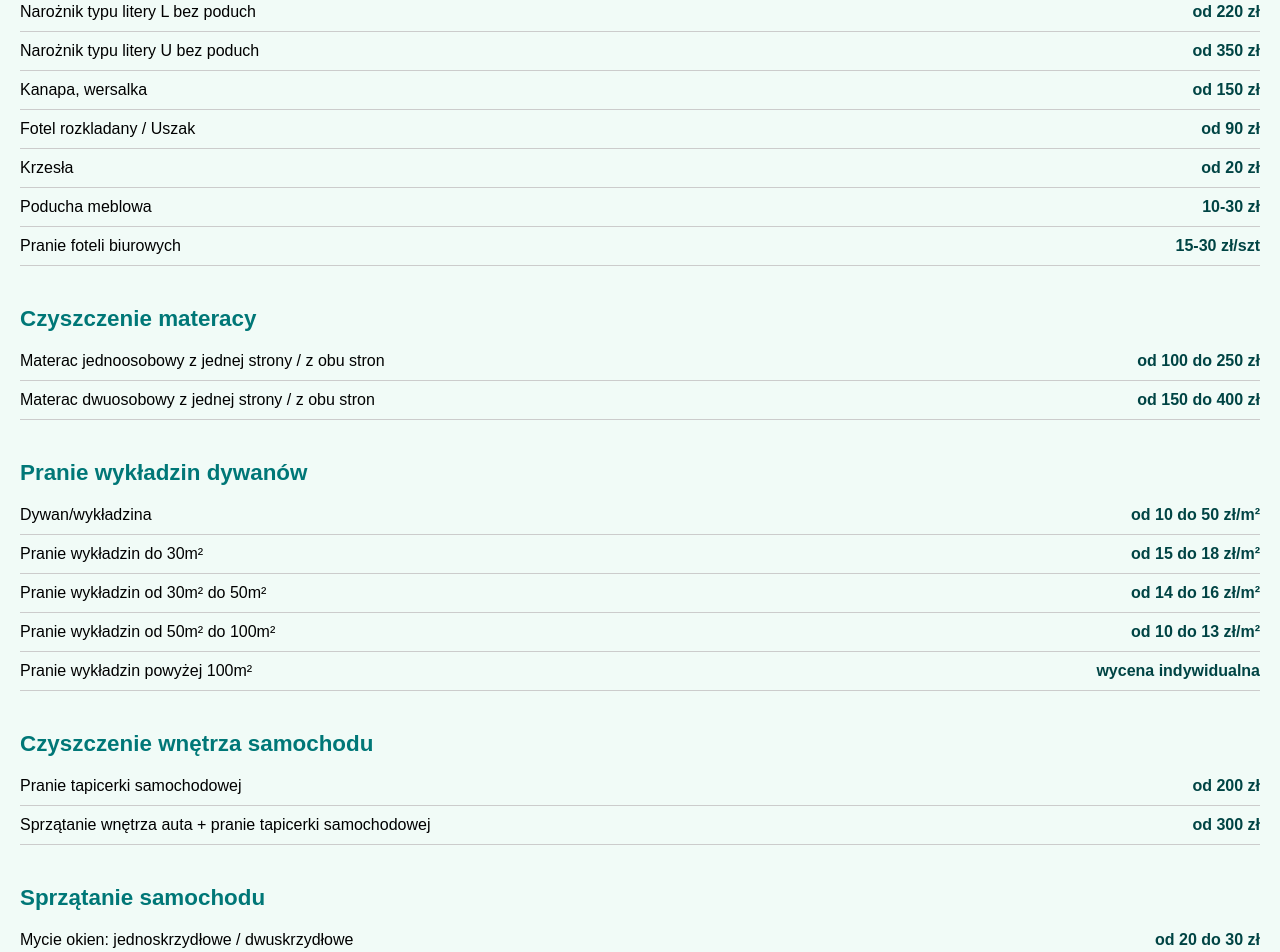
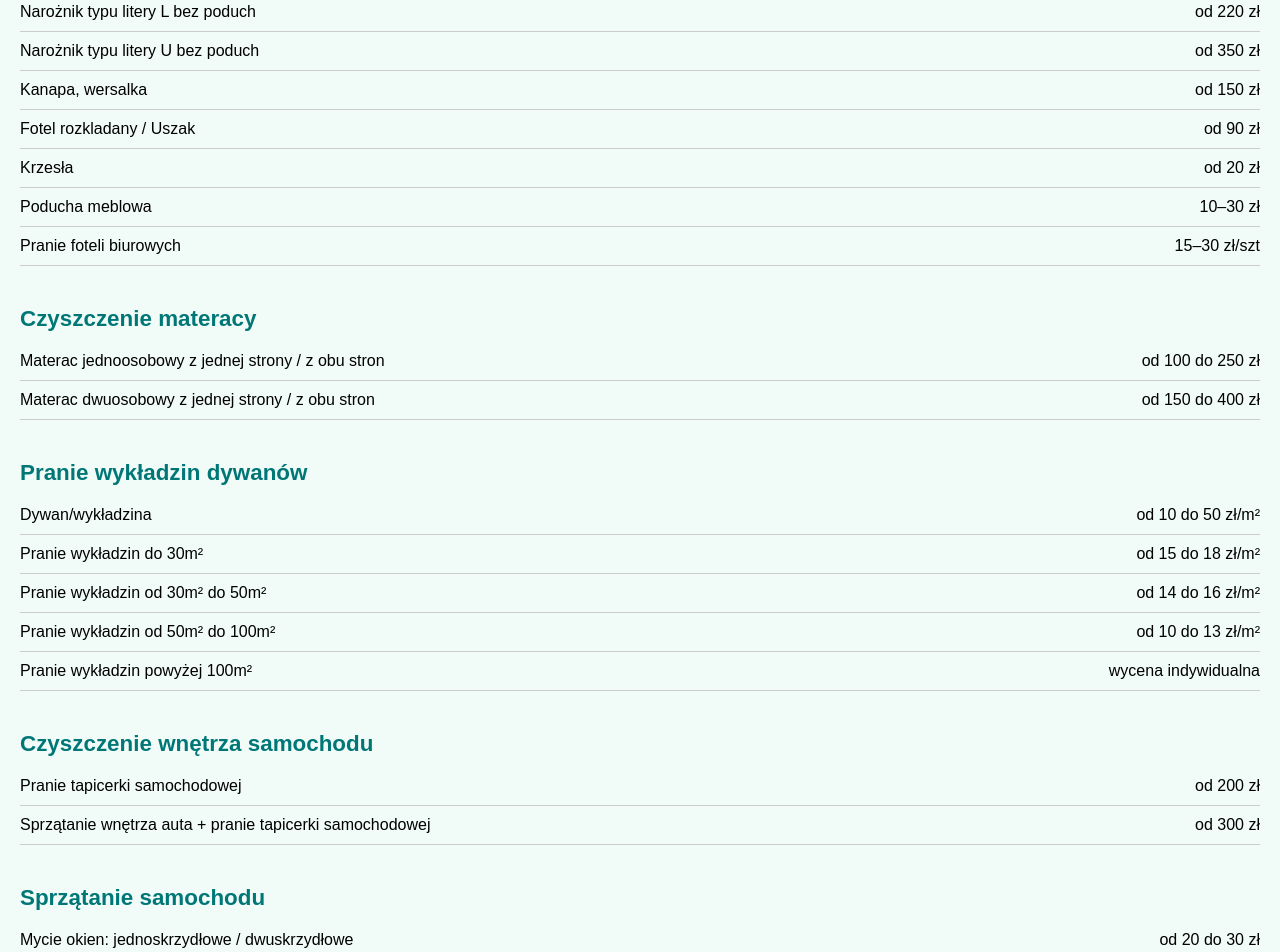
Before and after one commit to Valentyn1992-pl/Cleanup, a plain HTML site: page index.html in a window 1280 px wide. Shown: the part 946-1898 px from the top of the page. Drawn offline with Linux system fonts and the light colour scheme.

Commit message:
Update index.html

```diff
--- a/index.html
+++ b/index.html
@@ -106,54 +106,52 @@
 
   <div class="price-category">
     <h3 data-pl="Prania tapicerek Meblowych" data-en="Furniture cleaning">Prania tapicerek Meblowych</h3>
-    <ul>
-      <li><span data-pl="Narożnik typu litery L bez poduch" data-en="L-shaped corner sofa without cushions">Narożnik typu litery L bez poduch</span><strong>od 220 zł</strong></li>
-      <li><span data-pl="Narożnik typu litery U bez poduch" data-en="U-shaped corner sofa without cushions">Narożnik typu litery U bez poduch</span><strong>od 350 zł</strong></li>
-      <li><span data-pl="Kanapa, wersalka" data-en="Sofa">Kanapa, wersalka</span><strong>od 150 zł</strong></li>
-      <li><span data-pl="Fotel rozkladany / Uszak" data-en="Reclining armchair / Wing armchair">Fotel rozkladany / Uszak</span><strong>od 90 zł</strong></li>
-	  <li><span data-pl="Krzesła" data-en="Chairs">Krzesła</span><strong>od 20 zł</strong></li>
-	  <li><span data-pl="Poducha meblowa" data-en="Furniture cushion">Poducha meblowa</span><strong>10-30 zł</strong></li>
-      <li><span data-pl="Pranie foteli biurowych" data-en="Office chair cleaning">Pranie foteli biurowych</span><strong>15-30 zł/szt</strong></li>
-	</ul>
+    <ul class="price-list">
+      <li><span data-pl="Narożnik typu litery L bez poduch" data-en="L-shaped corner sofa without cushions">Narożnik typu litery L bez poduch</span><span class="price">od 220 zł</span></li>
+      <li><span data-pl="Narożnik typu litery U bez poduch" data-en="U-shaped corner sofa without cushions">Narożnik typu litery U bez poduch</span><span class="price">od 350 zł</span></li>
+      <li><span data-pl="Kanapa, wersalka" data-en="Sofa">Kanapa, wersalka</span><span class="price">od 150 zł</span></li>
+      <li><span data-pl="Fotel rozkladany / Uszak" data-en="Reclining armchair / Wing armchair">Fotel rozkladany / Uszak</span><span class="price">od 90 zł</span></li>
+      <li><span data-pl="Krzesła" data-en="Chairs">Krzesła</span><span class="price">od 20 zł</span></li>
+      <li><span data-pl="Poducha meblowa" data-en="Furniture cushion">Poducha meblowa</span><span class="price">10–30 zł</span></li>
+      <li><span data-pl="Pranie foteli biurowych" data-en="Office chair cleaning">Pranie foteli biurowych</span><span class="price">15–30 zł/szt</span></li>
+    </ul>
   </div>
 
   <div class="price-category">
     <h3 data-pl="Czyszczenie materacy" data-en="Mattress cleaning">Czyszczenie materacy</h3>
-    <ul>
-      <li><span data-pl="Materac jednoosobowy z jednej strony / z obu stron" data-en="Single mattress">Materac jednoosobowy z jednej strony / z obu stron</span><strong>od 100 do 250 zł</strong></li>
-      <li><span data-pl="Materac dwuosobowy z jednej strony / z obu stron" data-en="Double mattress">Materac dwuosobowy z jednej strony / z obu stron</span><strong>od 150 do 400 zł</strong></li>
+    <ul class="price-list">
+      <li><span data-pl="Materac jednoosobowy..." data-en="Single mattress">Materac jednoosobowy z jednej strony / z obu stron</span><span class="price">od 100 do 250 zł</span></li>
+      <li><span data-pl="Materac dwuosobowy..." data-en="Double mattress">Materac dwuosobowy z jednej strony / z obu stron</span><span class="price">od 150 do 400 zł</span></li>
     </ul>
   </div>
 
   <div class="price-category">
     <h3 data-pl="Pranie wykładzin dywanów" data-en="Carpet cleaning">Pranie wykładzin dywanów</h3>
-    <ul>
-      <li><span data-pl="Dywan/wykładzina" data-en="Synthetic carpet">Dywan/wykładzina</span><strong>od 10 do 50 zł/m²</strong></li>
-      <li><span data-pl="Pranie wykładzin do 30m²" data-en="Carpet washing up to 30m²">Pranie wykładzin do 30m²</span><strong>od 15 do 18 zł/m²</strong></li>
-      <li><span data-pl="Pranie wykładzin od 30m² do 50m²" data-en="Carpet cleaning from 30m² to 50m²">Pranie wykładzin od 30m² do 50m²</span><strong>od 14 do 16 zł/m²</strong></li>
-	  <li><span data-pl="Pranie wykładzin od 50m² do 100m²" data-en="Carpet cleaning from 50m² to 100m²">Pranie wykładzin od 50m² do 100m²</span><strong>od 10 do 13 zł/m²</strong></li>
-	  <li><span data-pl="Pranie wykładzin powyżej 100m²" data-en="Carpet cleaning over 100m²">Pranie wykładzin powyżej 100m²</span><strong>wycena indywidualna</strong></li>
-	</ul>
+    <ul class="price-list">
+      <li><span data-pl="Dywan/wykładzina" data-en="Synthetic carpet">Dywan/wykładzina</span><span class="price">od 10 do 50 zł/m²</span></li>
+      <li><span data-pl="Pranie wykładzin do 30m²" data-en="...">Pranie wykładzin do 30m²</span><span class="price">od 15 do 18 zł/m²</span></li>
+      <li><span data-pl="Pranie wykładzin od 30m²..." data-en="...">Pranie wykładzin od 30m² do 50m²</span><span class="price">od 14 do 16 zł/m²</span></li>
+      <li><span data-pl="Pranie wykładzin od 50m²..." data-en="...">Pranie wykładzin od 50m² do 100m²</span><span class="price">od 10 do 13 zł/m²</span></li>
+      <li><span data-pl="Pranie wykładzin powyżej 100m²" data-en="...">Pranie wykładzin powyżej 100m²</span><span class="price">wycena indywidualna</span></li>
+    </ul>
   </div>
 
   <div class="price-category">
     <h3 data-pl="Czyszczenie wnętrza samochodu" data-en="Car interior cleaning">Czyszczenie wnętrza samochodu</h3>
-    <ul>
-      <li><span data-pl="Pranie tapicerki samochodowej" data-en="Car upholstery cleaning">Pranie tapicerki samochodowej</span><strong>od 200 zł</strong></li>
-      <li><span data-pl="Sprzątanie wnętrza auta + pranie tapicerki samochodowej" data-en="Car interior cleaning + car upholstery washing">Sprzątanie wnętrza auta + pranie tapicerki samochodowej</span><strong>od 300 zł</strong></li>
+    <ul class="price-list">
+      <li><span data-pl="Pranie tapicerki samochodowej" data-en="Car upholstery cleaning">Pranie tapicerki samochodowej</span><span class="price">od 200 zł</span></li>
+      <li><span data-pl="Sprzątanie wnętrza auta + pranie tapicerki samochodowej" data-en="...">Sprzątanie wnętrza auta + pranie tapicerki samochodowej</span><span class="price">od 300 zł</span></li>
     </ul>
   </div>
 
   <div class="price-category">
     <h3 data-pl="Sprzątanie" data-en="Cleaning">Sprzątanie samochodu</h3>
-    <ul>
-      <li><span data-pl="Mycie okien: jednoskrzydłowe / dwuskrzydłowe" data-en="Window cleaning: single/double">Mycie okien: jednoskrzydłowe / dwuskrzydłowe</span><strong>od 20 do 30 zł</strong></li>
-
+    <ul class="price-list">
+      <li><span data-pl="Mycie okien: jednoskrzydłowe / dwuskrzydłowe" data-en="...">Mycie okien: jednoskrzydłowe / dwuskrzydłowe</span><span class="price">od 20 do 30 zł</span></li>
     </ul>
   </div>
+</section>
 
-
-</section>
 
 
   <script src="js/script.js"></script>
```
